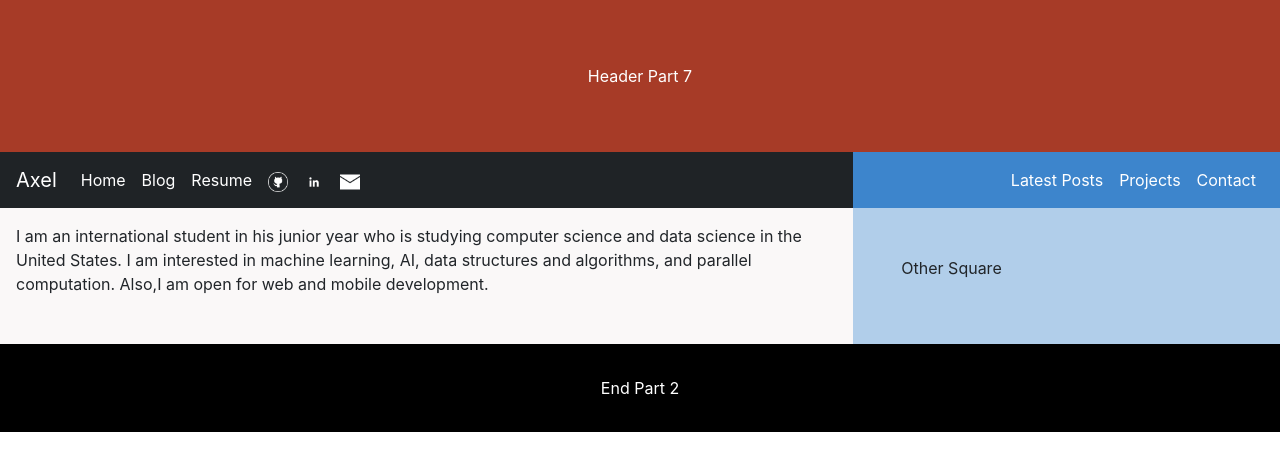
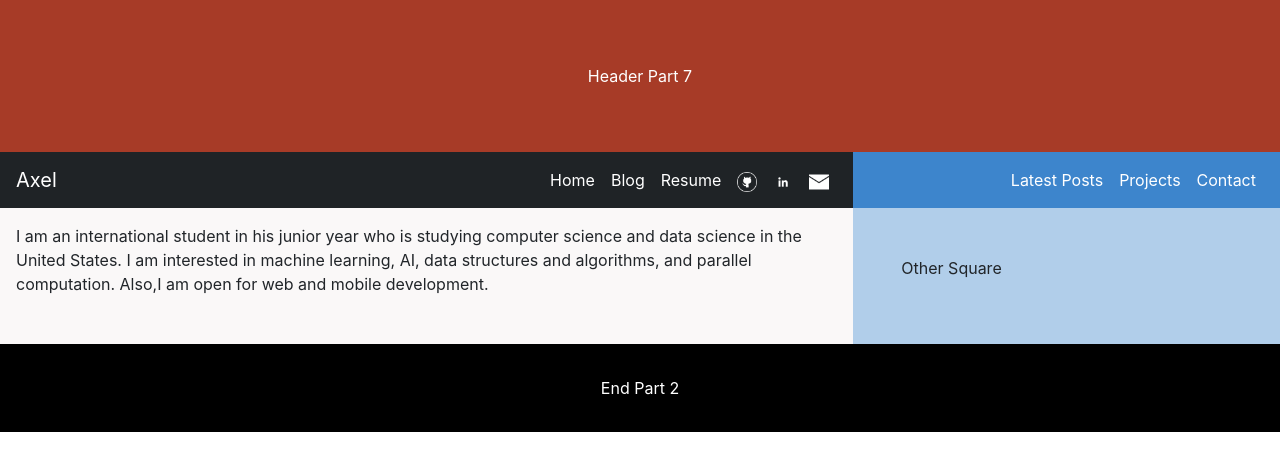
Before and after one commit to axeljeremy7/axeljeremy7.github.io, a Jekyll site: the page built from index.html, in a window 1280 px wide. Shown: the top 471 px of the page. Built offline with Jekyll 4.4.1, drawn with Linux system fonts in a browser that asks for light colours; nearby versions of some CDN libraries.

Commit message:
change for mobile

```diff
--- a/_layouts/default.html
+++ b/_layouts/default.html
@@ -37,7 +37,7 @@
 		    </button>
 
 		    <div class="collapse navbar-collapse" id="navbarNavDropdown-navbarText">
-		      <ul class="navbar-nav justify-content-center">
+		      <ul class="navbar-nav ml-auto">
 		        <li class="nav-item">
 		          <a class="nav-link white" href="{{ '/' | relative_url }}" >Home <span class="sr-only"></span></a>
 		        </li>
```
